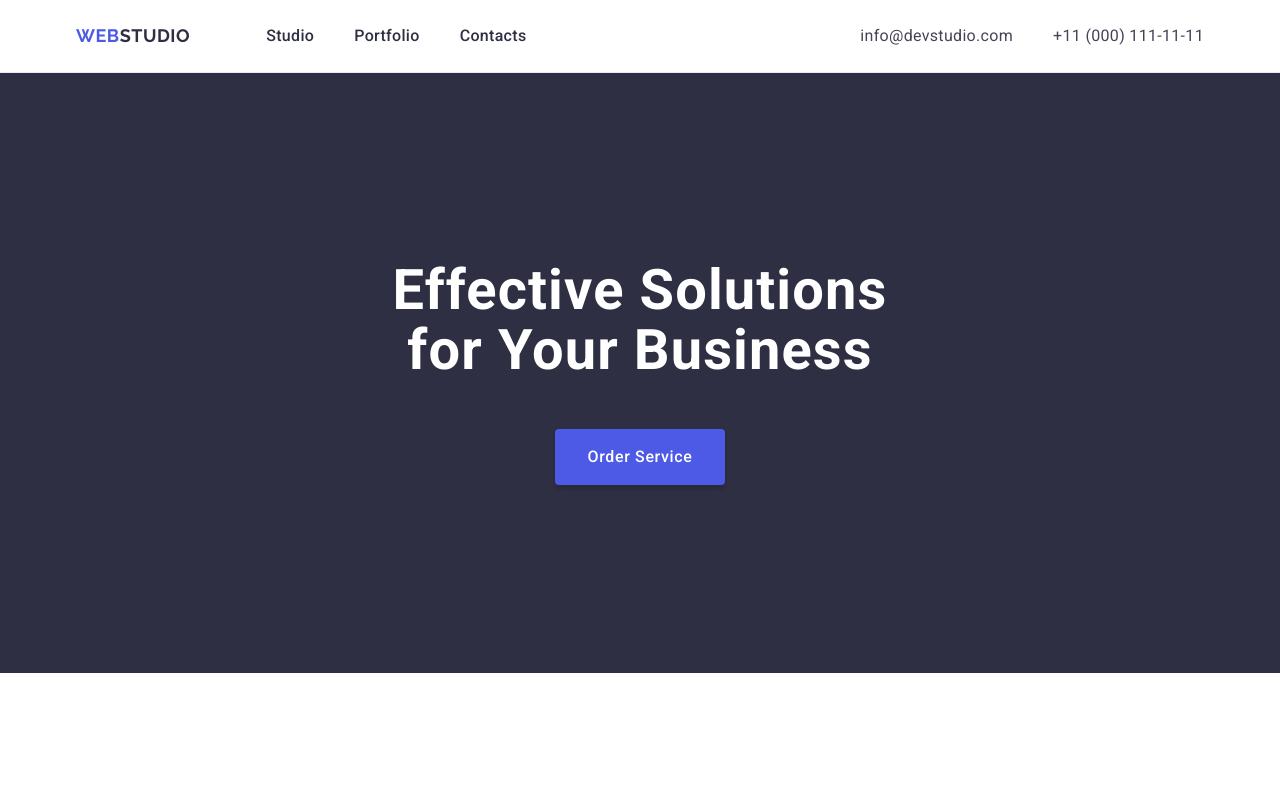
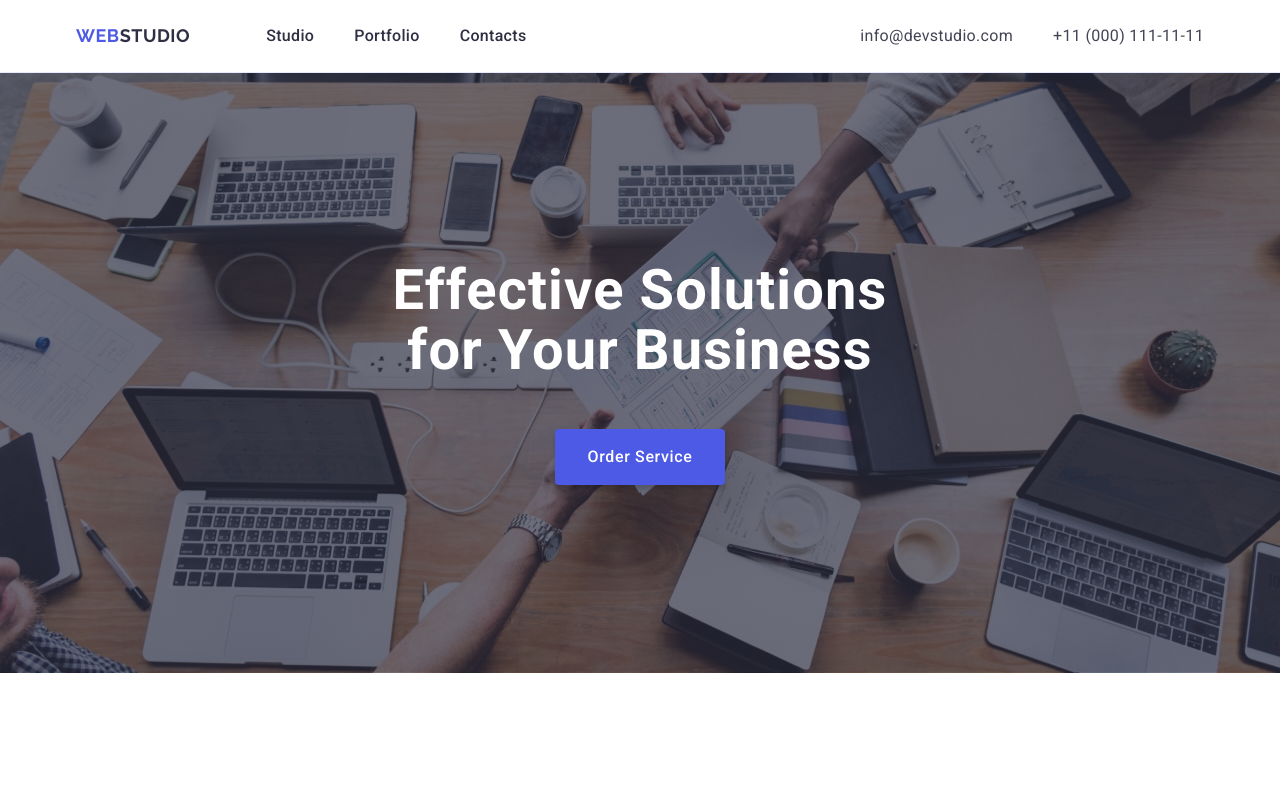
Before and after one commit to YuliaKolinko/goit-markup-hw-04, a plain HTML site: page index.html in a window 1280 px wide. Shown: the top 789 px of the page. Drawn offline with nearby package versions, Linux system fonts and the light colour scheme.

Commit message:
Hero background image

```diff
--- a/css/styles.css
+++ b/css/styles.css
@@ -1,4 +1,5 @@
-/* Base style */
+/* #region Base style  */
+
 body {
   font-family: "Roboto", sans-serif;
   background-color: #ffffff;
@@ -36,7 +37,11 @@ a {
 .section {
   padding: 120px 0;
 }
-/* Header styles */
+
+/* #endregion */
+
+/* #region Header styles */
+
 .header {
   border-bottom: 1px solid #e7e9fc;
 }
@@ -108,10 +113,21 @@ a {
 .contacts-link:focus {
   color: #404bbf;
 }
-/* Hero section styles */
+/* #endregion */
+
+/* #region Hero section styles */
 .hero-section {
   background: #2e2f42;
   padding: 188px 0;
+  background-image: linear-gradient(
+      to bottom,
+      rgba(46, 47, 66, 0.7),
+      rgba(46, 47, 66, 0.7)
+    ),
+    url(../images/hero/people-office\ 1-min.jpg);
+  background-repeat: no-repeat;
+  background-position: center center;
+  background-size: cover;
 }
 .hero-section-title {
   font-weight: 700;
@@ -149,7 +165,11 @@ a {
 }
 .hero-section-button-text {
 }
-/* Section about styles */
+
+/* #endregion */
+
+/* #region Section about styles */
+
 .about-us-container {
 }
 .section-about {
@@ -189,7 +209,10 @@ a {
   letter-spacing: 0.02em;
   color: #434455;
 }
-/* Section our team styles  */
+/* #endregion */
+
+/* #region Section our team styles */
+
 .section-our-team {
   background: #f4f4fd;
 }
@@ -249,7 +272,10 @@ a {
 
   color: #434455;
 }
-/* Section our portfolio styles */
+/* #endregion */
+
+/* #region Section our portfolio styles */
+
 .section-our-portfolio {
 }
 .conteiner-our-team {
@@ -277,7 +303,10 @@ a {
 }
 .section-our-portfolio-paragraf {
 }
-/* Footer styles */
+/* #endregion */
+
+/* #region Footer styles */
+
 .footer {
   background: #2e2f42;
 
@@ -304,3 +333,4 @@ a {
   display: inline-block;
   margin-bottom: 16px;
 }
+/* #endregion */
```
Also changed, not shown: images/hero/people-office 1-min.jpg (added).
